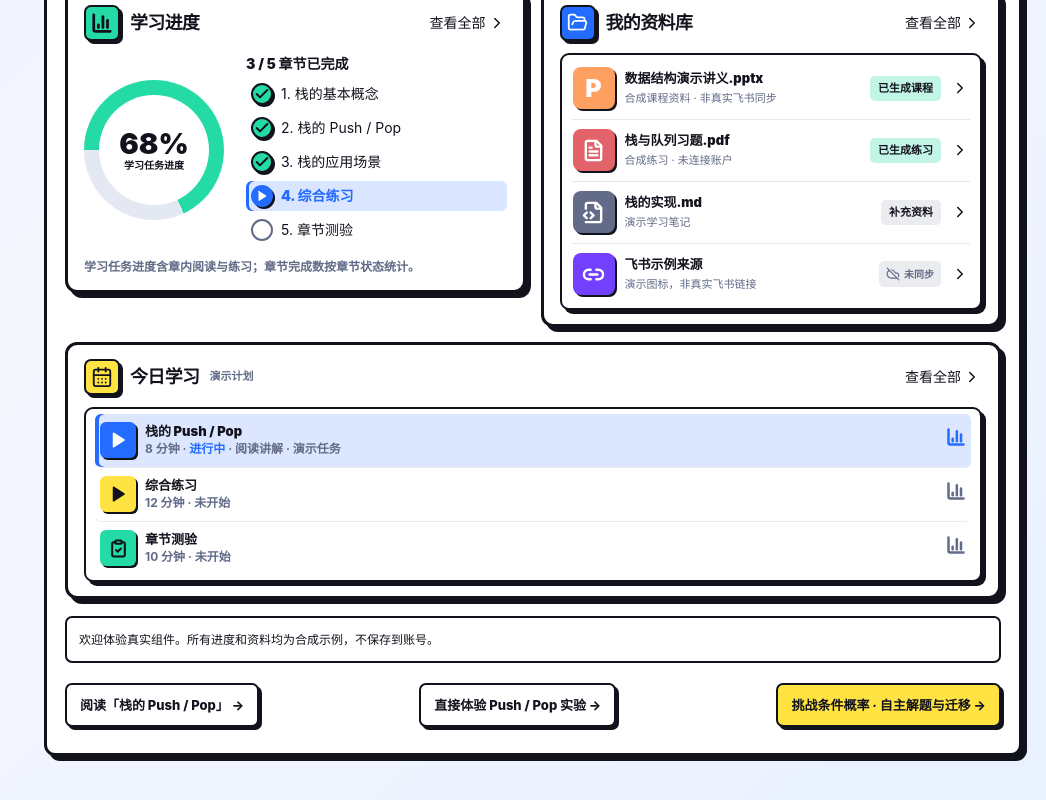
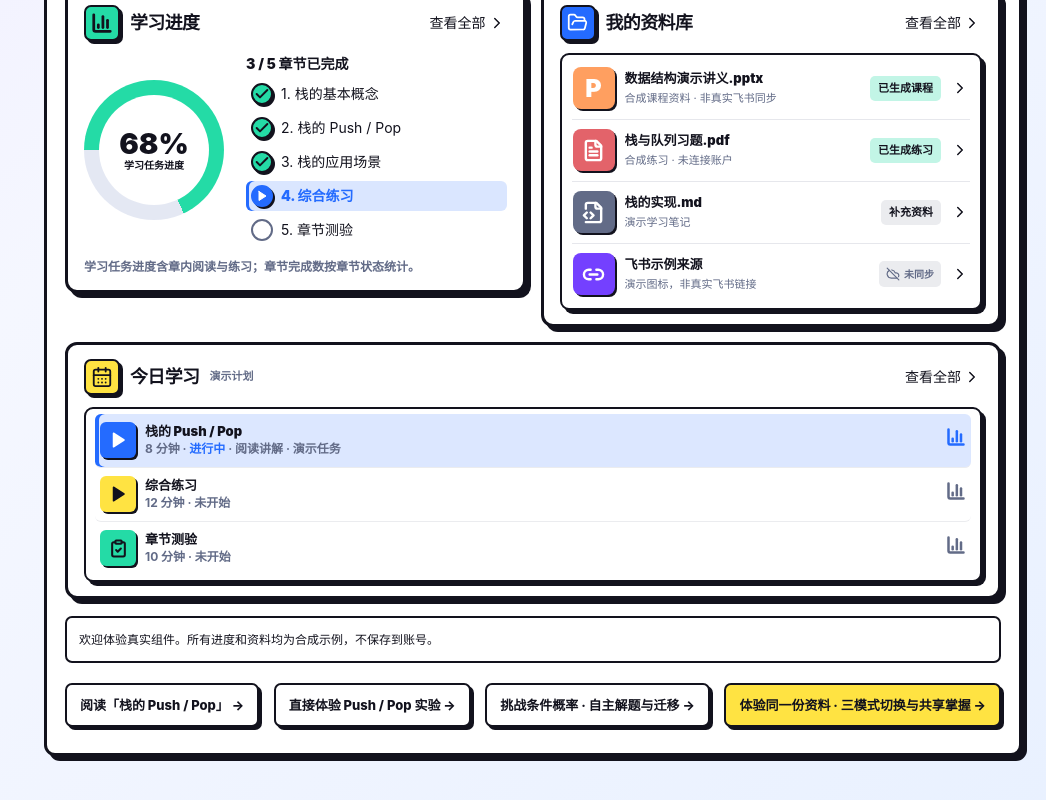
Before and after one commit to colddreamxiaowd/ContinueLeanringWithAI, a Next.js app in the folder web/: page /ui-lab/integrated/home in a window 1280 px wide. Shown: the part 803-1603 px from the top of the page, without its empty margins (234-1280 px from the left). Built offline with nearby package versions, Linux system fonts and the light colour scheme.

Commit message:
feat(g3): expose transparent synthetic three-mode public demo

```diff
--- a/web/src/app/ui-lab/integrated/home/page.tsx
+++ b/web/src/app/ui-lab/integrated/home/page.tsx
@@ -34,6 +34,7 @@ export default function IntegratedHome(){
      <Link href="/ui-lab/integrated/reader">阅读「栈的 Push / Pop」 →</Link>
      <Link href="/ui-lab/integrated/practice">直接体验 Push / Pop 实验 →</Link>
      <Link href="/ui-lab/math">挑战条件概率 · 自主解题与迁移 →</Link>
+     <Link href="/ui-lab/plan-modes">体验同一份资料 · 三模式切换与共享掌握 →</Link>
    </div>
  </div>;
 }
```
